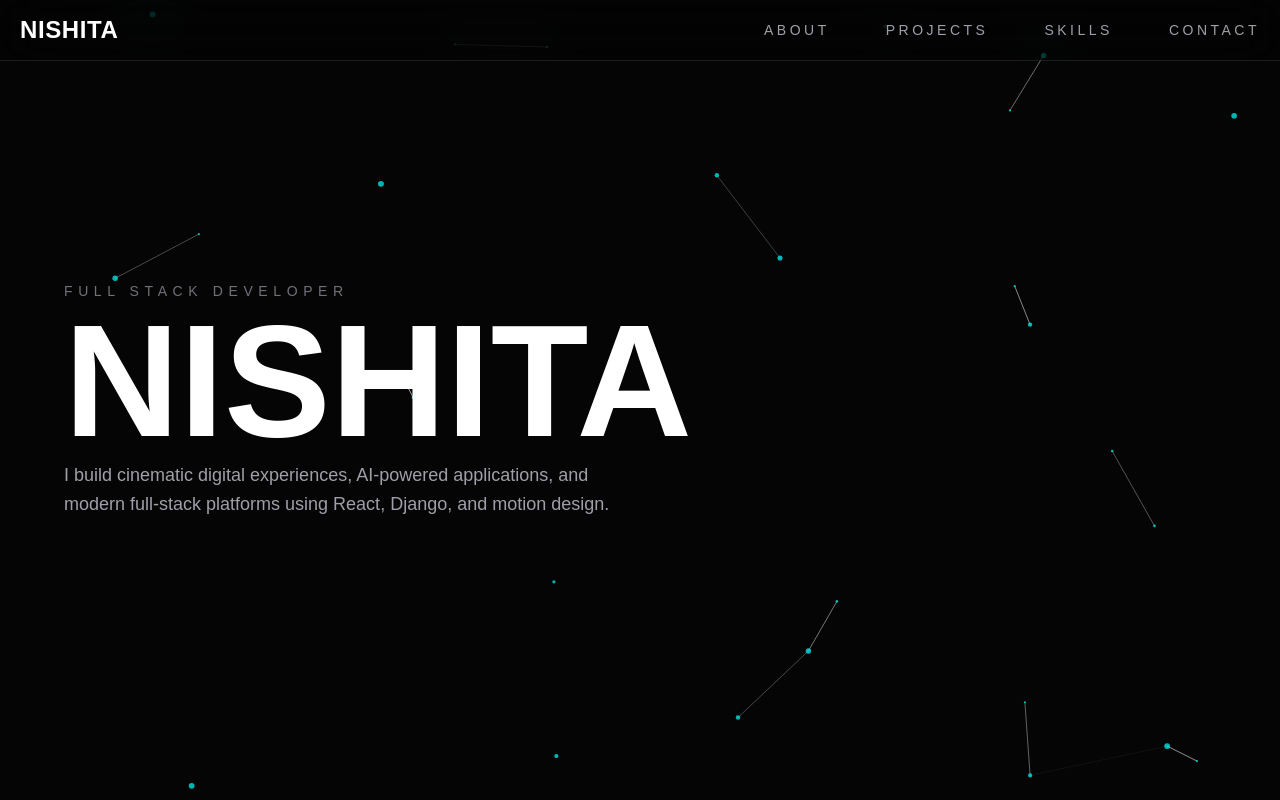
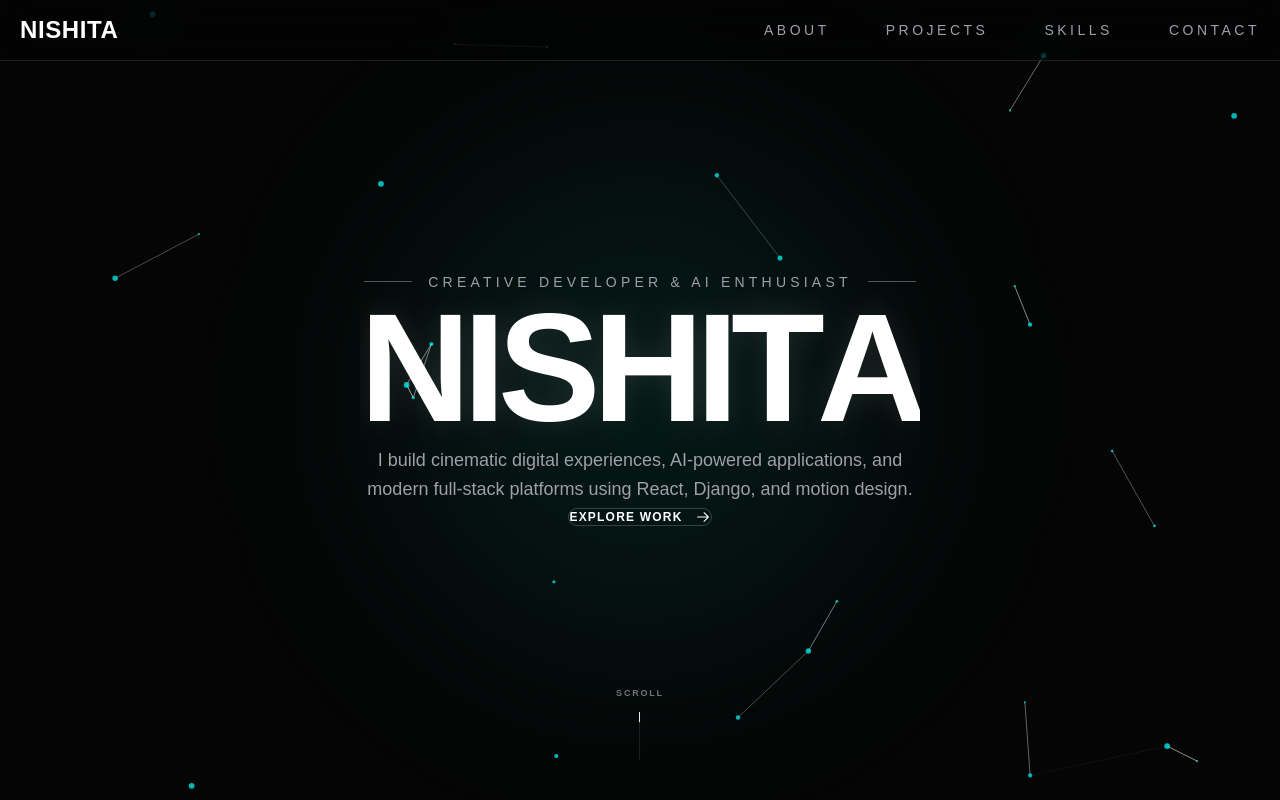
Before and after one commit to Nishita2309/Portfolio, a React (Vite) app: page / in a window 1280 px wide. Shown: the top 800 px of the page. Built offline with nearby package versions, Linux system fonts and the light colour scheme.

Commit message:
Hero Upgrade

```diff
--- a/src/components/MagneticButton.jsx
+++ b/src/components/MagneticButton.jsx
@@ -0,0 +1,38 @@
+import { useRef, useState } from 'react';
+import { motion } from 'framer-motion';
+
+export default function MagneticButton({ children, className, onClick }) {
+    const ref = useRef(null);
+    const [position, setPosition] = useState({ x: 0, y: 0 });
+
+    const handleMouse = (e) => {
+        const { clientX, clientY } = e;
+        const { height, width, left, top } = ref.current.getBoundingClientRect();
+        const middleX = clientX - (left + width / 2);
+        const middleY = clientY - (top + height / 2);
+
+        // Multiply by a smaller fraction to make the magnetic pull smooth and subtle
+        setPosition({ x: middleX * 0.2, y: middleY * 0.2 });
+    };
+
+    const reset = () => {
+        setPosition({ x: 0, y: 0 });
+    };
+
+    const { x, y } = position;
+
+    return (
+        <motion.div
+            ref={ref}
+            onMouseMove={handleMouse}
+            onMouseLeave={reset}
+            animate={{ x, y }}
+            transition={{ type: "spring", stiffness: 150, damping: 15, mass: 0.1 }}
+            className="inline-block"
+        >
+            <button className={className} onClick={onClick}>
+                {children}
+            </button>
+        </motion.div>
+    );
+}
--- a/src/sections/Hero.jsx
+++ b/src/sections/Hero.jsx
@@ -1,43 +1,162 @@
-import { motion } from 'framer-motion'
+import { useEffect, useRef } from 'react';
+import { motion, useMotionValue, useSpring, useTransform } from 'framer-motion';
+import MagneticButton from '../components/MagneticButton';
 
 export default function Hero() {
+    const mouseX = useMotionValue(0);
+    const mouseY = useMotionValue(0);
+
+    const springConfig = { damping: 25, stiffness: 200 };
+    const springX = useSpring(mouseX, springConfig);
+    const springY = useSpring(mouseY, springConfig);
+
+    // Subtle parallax for the glowing accent
+    const glowX = useTransform(springX, [-0.5, 0.5], [-100, 100]);
+    const glowY = useTransform(springY, [-0.5, 0.5], [-100, 100]);
+
+    // Subtle parallax for text
+    const textX = useTransform(springX, [-0.5, 0.5], [-20, 20]);
+    const textY = useTransform(springY, [-0.5, 0.5], [-20, 20]);
+
+    useEffect(() => {
+        const handleMouseMove = (e) => {
+            const { innerWidth, innerHeight } = window;
+            const x = e.clientX / innerWidth - 0.5;
+            const y = e.clientY / innerHeight - 0.5;
+            mouseX.set(x);
+            mouseY.set(y);
+        };
+        window.addEventListener("mousemove", handleMouseMove);
+        return () => window.removeEventListener("mousemove", handleMouseMove);
+    }, [mouseX, mouseY]);
+
+    const title = "NISHITA";
+    const letters = title.split("");
+
+    const container = {
+        hidden: { opacity: 0 },
+        visible: {
+            opacity: 1,
+            transition: { staggerChildren: 0.1, delayChildren: 0.2 },
+        },
+    };
+
+    const child = {
+        visible: {
+            opacity: 1,
+            y: 0,
+            rotateX: 0,
+            transition: {
+                type: "spring",
+                damping: 12,
+                stiffness: 100,
+            },
+        },
+        hidden: {
+            opacity: 0,
+            y: 100,
+            rotateX: -90,
+        },
+    };
+
     return (
-        <section className="h-screen flex items-center justify-center px-6 relative">
+        <section id="hero" className="relative h-screen w-full flex items-center justify-center overflow-hidden px-6">
 
-            <div className="max-w-6xl w-full">
+            {/* Glowing Accent */}
+            <motion.div
+                className="absolute top-1/2 left-1/2 w-[40vw] h-[40vw] min-w-[300px] min-h-[300px] bg-teal-500/10 rounded-full blur-[100px] pointer-events-none"
+                style={{
+                    x: glowX,
+                    y: glowY,
+                    translateX: '-50%',
+                    translateY: '-50%'
+                }}
+            />
 
-                <motion.p
+            <div className="max-w-7xl w-full flex flex-col items-center justify-center relative z-10">
+
+                {/* Subtitle */}
+                <motion.div
                     initial={{ opacity: 0, y: 20 }}
                     animate={{ opacity: 1, y: 0 }}
-                    transition={{ duration: 0.8 }}
-                    className="uppercase tracking-[0.4em] text-zinc-500 text-sm mb-6"
+                    transition={{ delay: 1, duration: 1, ease: [0.16, 1, 0.3, 1] }}
+                    className="flex items-center gap-4 mb-6"
                 >
-                    Full Stack Developer
-                </motion.p>
+                    <div className="w-12 h-[1px] bg-white/30" />
+                    <p className="uppercase tracking-[0.3em] text-zinc-400 text-xs md:text-sm font-medium">
+                        Creative Developer & AI Enthusiast
+                    </p>
+                    <div className="w-12 h-[1px] bg-white/30" />
+                </motion.div>
 
+                {/* Giant Typography */}
                 <motion.h1
-                    initial={{ opacity: 0, y: 60 }}
-                    animate={{ opacity: 1, y: 0 }}
-                    transition={{ duration: 1 }}
-                    className="text-6xl md:text-8xl lg:text-[10rem] leading-none font-black uppercase"
+                    variants={container}
+                    initial="hidden"
+                    animate="visible"
+                    style={{ x: textX, y: textY, perspective: 1000 }}
+                    className="text-[16vw] md:text-[12vw] font-black uppercase leading-none tracking-tighter flex items-center overflow-hidden text-white"
                 >
-                    Nishita
+                    {letters.map((letter, i) => (
+                        <motion.span
+                            key={i}
+                            variants={child}
+                            className="origin-bottom inline-block drop-shadow-[0_0_15px_rgba(255,255,255,0.1)]"
+                        >
+                            {letter}
+                        </motion.span>
+                    ))}
                 </motion.h1>
 
+                {/* Description */}
                 <motion.div
-                    initial={{ opacity: 0 }}
-                    animate={{ opacity: 1 }}
-                    transition={{ delay: 0.5, duration: 1 }}
-                    className="mt-10 max-w-xl"
+                    initial={{ opacity: 0, y: 30 }}
+                    animate={{ opacity: 1, y: 0 }}
+                    transition={{ delay: 1.2, duration: 1, ease: [0.16, 1, 0.3, 1] }}
+                    className="mt-8 md:mt-12 max-w-xl text-center"
                 >
-                    <p className="text-zinc-400 text-lg leading-relaxed">
+                    <p className="text-zinc-400 text-base md:text-lg leading-relaxed font-light">
                         I build cinematic digital experiences, AI-powered applications,
                         and modern full-stack platforms using React, Django, and motion design.
                     </p>
+
+                    <div className="mt-10">
+                        <MagneticButton
+                            className="rounded-full border border-white/20 bg-transparent text-white hover:bg-white hover:text-black transition-all duration-500 uppercase tracking-widest text-xs font-semibold relative overflow-hidden group"
+                            style={{ padding: '20px 48px' }}
+                            onClick={() => document.getElementById('projects')?.scrollIntoView({ behavior: 'smooth' })}
+                        >
+                            <span className="relative z-10 flex items-center justify-center gap-3">
+                                Explore Work
+                                <span className="group-hover:translate-x-1 transition-transform duration-300">
+                                    <svg width="15" height="15" viewBox="0 0 15 15" fill="none" xmlns="http://www.w3.org/2000/svg" className="w-4 h-4">
+                                        <path d="M8.14645 3.14645C8.34171 2.95118 8.65829 2.95118 8.85355 3.14645L12.8536 7.14645C13.0488 7.34171 13.0488 7.65829 12.8536 7.85355L8.85355 11.8536C8.65829 12.0488 8.34171 12.0488 8.14645 11.8536C7.95118 11.6583 7.95118 11.3417 8.14645 11.1464L11.2929 8H2.5C2.22386 8 2 7.77614 2 7.5C2 7.22386 2.22386 7 2.5 7H11.2929L8.14645 3.85355C7.95118 3.65829 7.95118 3.34171 8.14645 3.14645Z" fill="currentColor" fillRule="evenodd" clipRule="evenodd"></path>
+                                    </svg>
+                                </span>
+                            </span>
+                        </MagneticButton>
+                    </div>
                 </motion.div>
 
             </div>
 
+            {/* Scroll Indicator */}
+            <motion.div
+                initial={{ opacity: 0 }}
+                animate={{ opacity: 1 }}
+                transition={{ delay: 2, duration: 1 }}
+                className="absolute bottom-10 left-1/2 -translate-x-1/2 flex flex-col items-center gap-3"
+            >
+                <span className="uppercase tracking-[0.2em] text-[9px] text-zinc-500 font-bold">Scroll</span>
+                <div className="w-[1px] h-12 bg-white/10 overflow-hidden relative">
+                    <motion.div
+                        animate={{ y: ['-100%', '100%'] }}
+                        transition={{ repeat: Infinity, duration: 1.5, ease: "linear" }}
+                        className="w-full h-1/2 bg-white absolute top-0"
+                    />
+                </div>
+            </motion.div>
+
         </section>
-    )
+    );
 }
```
